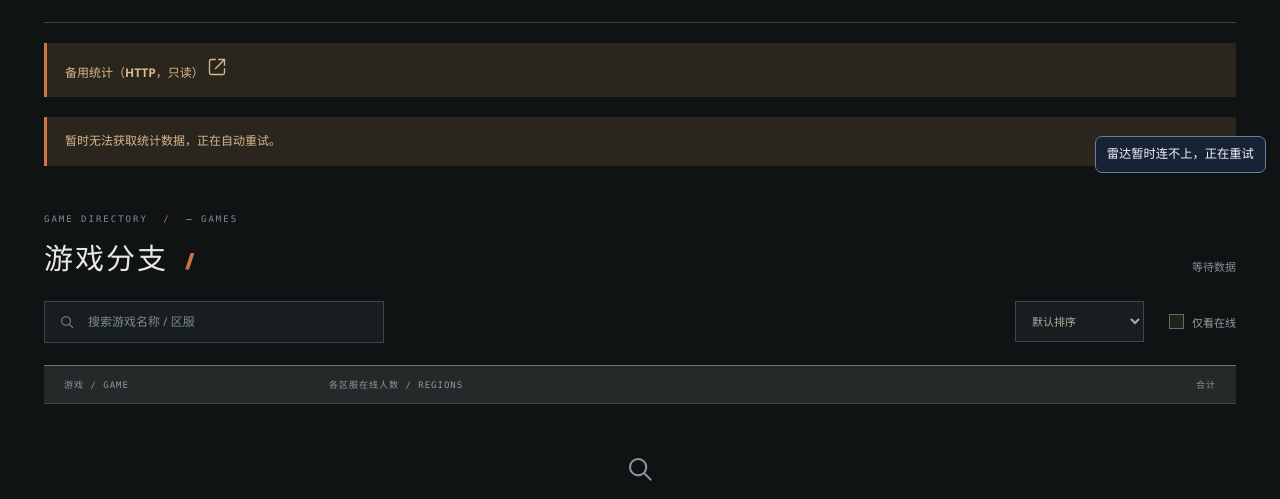
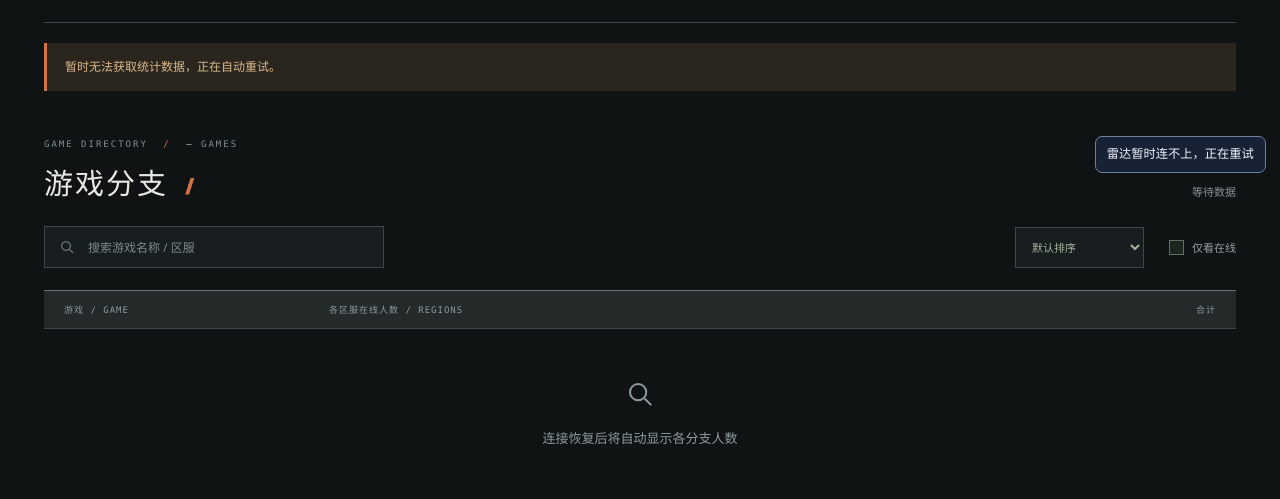
Before and after one commit to LightSnow-x/radar-pages, a plain HTML site: page online/index.html in a window 1280 px wide. Shown: the part 601-1100 px from the top of the page. Drawn offline with Linux system fonts and the light colour scheme; files whose address does not match are found by name.

Commit message:
Remove the temporary statistics link and keep the original entry

```diff
--- a/online/index.html
+++ b/online/index.html
@@ -54,7 +54,6 @@
         <div class="stat sync-stat"><div class="stat-label"><span class="stat-index">03</span>最近同步</div><div id="updated" class="sync-time">等待数据</div><p id="refresh-note">每 5 秒自动刷新</p></div>
         <button id="refresh" class="refresh" type="button" title="刷新在线数据"><svg class="icon" aria-hidden="true"><use href="#i-refresh"/></svg><span>刷新数据</span></button>
       </section>
-      <p class="notice"><a href="http://103.236.84.5:19558/online/" target="_blank" rel="noopener noreferrer"><strong>备用统计（HTTP，只读）</strong> <svg class="icon" aria-hidden="true"><use href="#i-external"/></svg></a></p>
       <p class="notice" id="notice" role="status" hidden></p>
       <section id="games" class="games-section" aria-labelledby="branch-title">
         <div class="section-heading"><div><p class="section-kicker">GAME DIRECTORY <span>/</span> <span id="game-count">—</span> GAMES</p><h2 id="branch-title">游戏分支<span class="section-slash">//</span></h2></div><p id="result-count" class="result-count">正在加载在线数据…</p></div>
```
